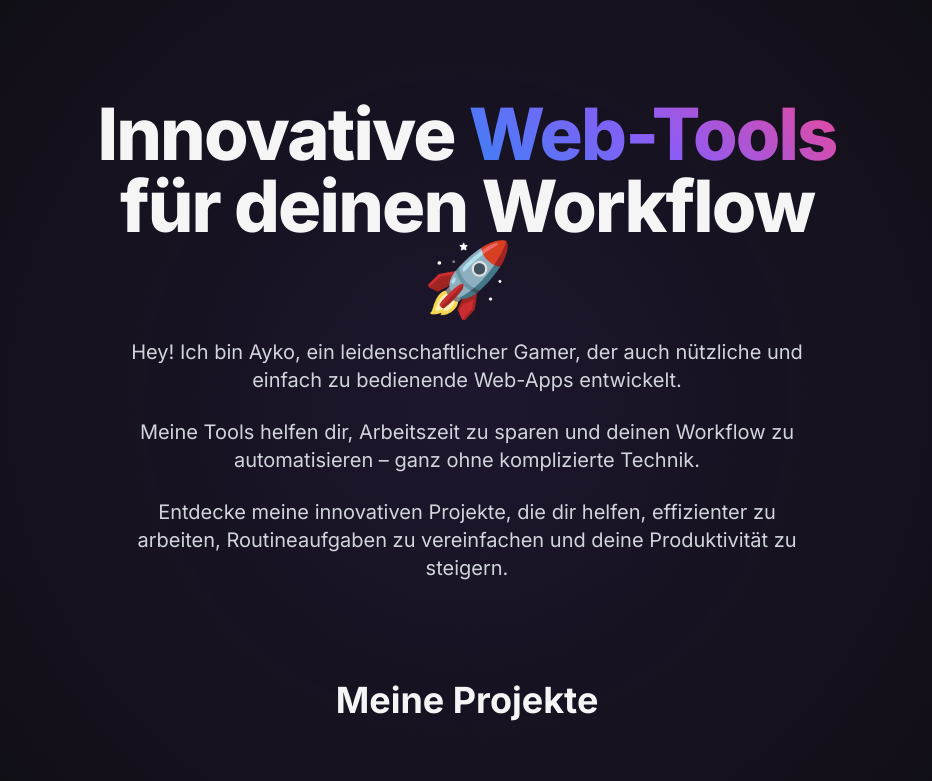
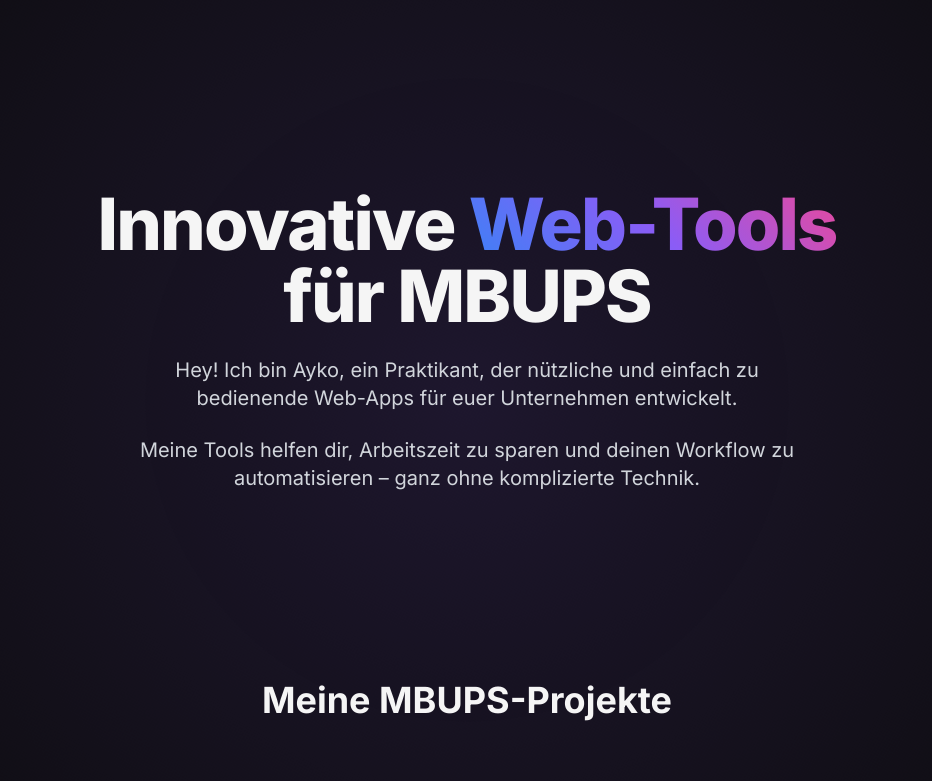
Before and after one commit to Aykolino511/MBUPS-Projekt, a plain HTML site: page index.html in a window 1280 px wide. Shown: the top 781 px of the page, without its empty margins (173-1105 px from the left). Drawn offline with nearby package versions, Linux system fonts and the light colour scheme.

Commit message:
Update index.html

```diff
--- a/index.html
+++ b/index.html
@@ -212,23 +212,20 @@
         <header class="min-h-[85vh] flex flex-col justify-center items-center text-center py-20">
             <div class="max-w-3xl">
                 <h1 class="text-5xl md:text-7xl font-extrabold tracking-tight fade-in-up">
-                    Innovative <span class="gradient-text">Web-Tools</span> für deinen Workflow 🚀
+                    Innovative <span class="gradient-text">Web-Tools</span> für MBUPS
                 </h1>
                 <p class="mt-6 text-lg md:text-xl text-gray-300 max-w-2xl mx-auto fade-in-up" style="transition-delay: 150ms;">
-                    Hey! Ich bin Ayko, ein leidenschaftlicher Gamer, der auch nützliche und einfach zu bedienende Web-Apps entwickelt.
+                    Hey! Ich bin Ayko, ein Praktikant, der nützliche und einfach zu bedienende Web-Apps für euer Unternehmen entwickelt.
                 </p>
                 <p class="mt-6 text-lg md:text-xl text-gray-300 max-w-2xl mx-auto fade-in-up" style="transition-delay: 150ms;">
                     Meine Tools helfen dir, Arbeitszeit zu sparen und deinen Workflow zu automatisieren – ganz ohne komplizierte Technik.
-                </p>
-                <p class="mt-6 text-lg md:text-xl text-gray-300 max-w-2xl mx-auto fade-in-up" style="transition-delay: 150ms;">
-                    Entdecke meine innovativen Projekte, die dir helfen, effizienter zu arbeiten, Routineaufgaben zu vereinfachen und deine Produktivität zu steigern.
                 </p>
             </div>
         </header>
 
         <!-- Apps Section -->
         <main id="apps" class="pb-24">
-            <h2 class="text-4xl font-bold text-center mb-16 fade-in-up">Meine Projekte</h2>
+            <h2 class="text-4xl font-bold text-center mb-16 fade-in-up">Meine MBUPS-Projekte</h2>
 
             <div class="grid grid-cols-1 md:grid-cols-2 lg:grid-cols-2 gap-8 max-w-5xl mx-auto">
 
```
